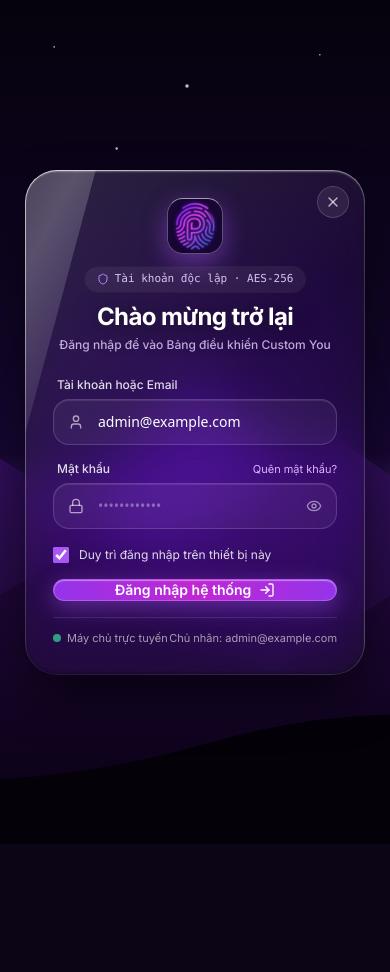
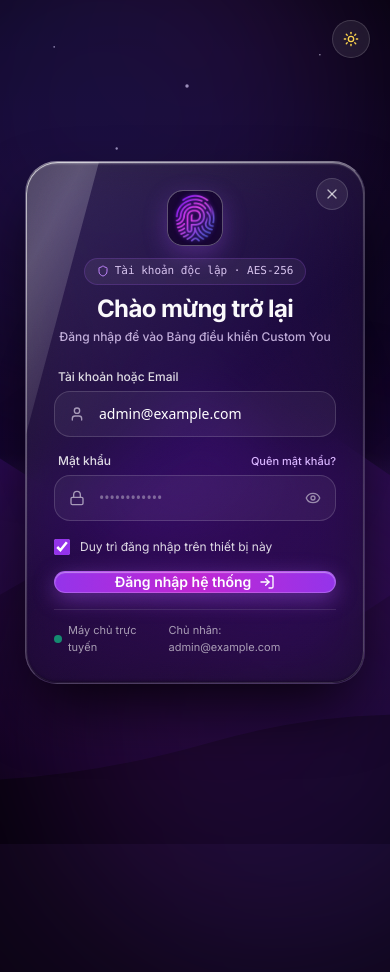
Before and after one commit to Duyneu/CustomYou, a Next.js app: page /login in a window 390 px wide. Before the commit the page ends 844 px from the top, so only its background shows below. Built offline with nearby package versions, Linux system fonts and the light colour scheme.

Commit message:
fix(login): implement adaptive dual-mode glassmorphism and high contrast text for login page

```diff
--- a/src/app/(auth)/login/page.tsx
+++ b/src/app/(auth)/login/page.tsx
@@ -1,6 +1,6 @@
 "use client";
 
-import React, { useState, Suspense } from "react";
+import React, { useState, useEffect, Suspense } from "react";
 import Image from "next/image";
 import { signIn } from "next-auth/react";
 import {
@@ -13,9 +13,38 @@ import {
   LogIn,
   Eye,
   EyeOff,
-  Sparkles,
   Shield,
+  Sun,
+  Moon,
 } from "lucide-react";
+import { useTheme } from "@/components/providers/theme-provider";
+
+function ThemeToggleButton() {
+  const { theme, setTheme } = useTheme();
+  const [mounted, setMounted] = useState(false);
+
+  useEffect(() => {
+    setMounted(true);
+  }, []);
+
+  if (!mounted) return null;
+
+  return (
+    <button
+      type="button"
+      onClick={() => setTheme(theme === "dark" ? "light" : "dark")}
+      className="absolute top-5 right-5 z-30 p-2.5 rounded-full bg-white/75 dark:bg-white/[0.08] backdrop-blur-md border border-purple-500/20 dark:border-white/15 text-foreground hover:scale-105 active:scale-95 transition-all shadow-sm cursor-pointer"
+      title={theme === "dark" ? "Chuyển sang giao diện sáng" : "Chuyển sang giao diện tối"}
+      aria-label="Đổi giao diện sáng/tối"
+    >
+      {theme === "dark" ? (
+        <Sun className="w-4 h-4 text-amber-300" />
+      ) : (
+        <Moon className="w-4 h-4 text-purple-600" />
+      )}
+    </button>
+  );
+}
 
 function LoginForm() {
   const [username, setUsername] = useState("admin@example.com");
@@ -125,9 +154,9 @@ function LoginForm() {
       <button
         type="button"
         onClick={handleReopen}
-        className="glass-reopen relative z-10 flex items-center gap-2.5 px-7 py-3.5 rounded-full bg-white/[0.08] backdrop-blur-[24px] backdrop-saturate-[190%] border border-white/20 text-white font-medium shadow-[0_15px_35px_rgba(0,0,0,0.5),inset_0_1px_1px_rgba(255,255,255,0.4)] hover:bg-white/[0.15] hover:scale-105 active:scale-95 transition-all duration-200"
+        className="glass-reopen relative z-10 flex items-center gap-2.5 px-7 py-3.5 rounded-full bg-white/80 dark:bg-white/[0.08] backdrop-blur-[24px] border border-purple-500/20 dark:border-white/20 text-foreground dark:text-white font-medium shadow-[0_15px_35px_rgba(112,50,180,0.15),inset_0_1px_1px_rgba(255,255,255,0.8)] dark:shadow-[0_15px_35px_rgba(0,0,0,0.5),inset_0_1px_1px_rgba(255,255,255,0.4)] hover:bg-white dark:hover:bg-white/[0.15] hover:scale-105 active:scale-95 transition-all duration-200"
       >
-        <LogIn className="w-4 h-4 text-purple-300" />
+        <LogIn className="w-4 h-4 text-purple-600 dark:text-purple-300" />
         <span>Đăng nhập Custom You</span>
       </button>
     );
@@ -149,13 +178,13 @@ function LoginForm() {
         aria-hidden="true"
       >
         <div
-          className="absolute -top-16 -left-16 w-84 h-84 rounded-full bg-gradient-to-tr from-purple-600 via-indigo-600 to-fuchsia-500 opacity-45 group-hover:opacity-75 group-hover:scale-110 transition-all duration-500 ease-out blur-[55px] will-change-transform"
+          className="absolute -top-16 -left-16 w-84 h-84 rounded-full bg-gradient-to-tr from-purple-400 via-indigo-300 to-fuchsia-300 dark:from-purple-600 dark:via-indigo-600 dark:to-fuchsia-500 opacity-55 dark:opacity-45 group-hover:opacity-80 dark:group-hover:opacity-75 group-hover:scale-110 transition-all duration-500 ease-out blur-[65px] will-change-transform"
         />
         <div
-          className="absolute -bottom-16 -right-16 w-84 h-84 rounded-full bg-gradient-to-br from-fuchsia-600 via-purple-600 to-indigo-800 opacity-40 group-hover:opacity-70 group-hover:scale-110 transition-all duration-500 ease-out blur-[60px] will-change-transform"
+          className="absolute -bottom-16 -right-16 w-84 h-84 rounded-full bg-gradient-to-br from-fuchsia-400 via-purple-300 to-indigo-400 dark:from-fuchsia-600 dark:via-purple-600 dark:to-indigo-800 opacity-50 dark:opacity-40 group-hover:opacity-75 dark:group-hover:opacity-70 group-hover:scale-110 transition-all duration-500 ease-out blur-[70px] will-change-transform"
         />
         <div
-          className="absolute w-64 h-64 rounded-full bg-purple-500/25 opacity-30 group-hover:opacity-55 group-hover:scale-120 transition-all duration-700 ease-out blur-[50px] will-change-transform"
+          className="absolute w-64 h-64 rounded-full bg-purple-500/20 dark:bg-purple-500/25 opacity-35 dark:opacity-30 group-hover:opacity-60 dark:group-hover:opacity-55 group-hover:scale-120 transition-all duration-700 ease-out blur-[55px] will-change-transform"
         />
       </div>
 
@@ -169,16 +198,10 @@ function LoginForm() {
       */}
       <div
         ref={cardRef}
-        className={`glass-panel relative z-10 w-full p-7 sm:p-9 rounded-[32px] text-white transition-all duration-300 ease-out will-change-transform ${
+        className={`glass-panel relative z-10 w-full p-7 sm:p-9 rounded-[32px] text-foreground dark:text-white transition-all duration-300 ease-out will-change-transform ${
           isClosing ? "animate-card-exit" : "animate-card-entry"
         }`}
         style={{
-          background:
-            "linear-gradient(135deg, rgba(255, 255, 255, 0.12) 0%, rgba(168, 85, 247, 0.05) 50%, rgba(255, 255, 255, 0.02) 100%), rgba(16, 7, 34, 0.38)",
-          backdropFilter: "blur(28px) saturate(190%) brightness(106%)",
-          WebkitBackdropFilter: "blur(28px) saturate(190%) brightness(106%)",
-          boxShadow:
-            "0 25px 55px -12px rgba(0, 0, 0, 0.75), inset 0 1.5px 2px 0 rgba(255, 255, 255, 0.45), inset 0 -1.5px 3px 0 rgba(0, 0, 0, 0.35)",
           transform: "translateZ(0)",
         }}
       >
@@ -190,14 +213,14 @@ function LoginForm() {
           type="button"
           onClick={handleClose}
           aria-label="Đóng bảng đăng nhập"
-          className="absolute top-4 right-4 w-8 h-8 rounded-full flex items-center justify-center text-white/70 hover:text-white bg-white/[0.08] hover:bg-white/[0.22] border border-white/15 hover:border-white/40 transition-all duration-200 hover:rotate-90 hover:scale-105 z-10 cursor-pointer"
+          className="absolute top-4 right-4 w-8 h-8 rounded-full flex items-center justify-center text-muted-foreground hover:text-foreground bg-purple-500/10 hover:bg-purple-500/20 border border-purple-500/20 dark:text-white/70 dark:hover:text-white dark:bg-white/[0.08] dark:hover:bg-white/[0.22] dark:border-white/15 dark:hover:border-white/40 transition-all duration-200 hover:rotate-90 hover:scale-105 z-10 cursor-pointer"
         >
           <X className="w-4 h-4" />
         </button>
 
         {/* Brand Header & Security Pill */}
         <div className="flex flex-col items-center mb-6 text-center">
-          <div className="relative w-14 h-14 rounded-2xl overflow-hidden border border-white/30 border-t-white/60 mb-3 bg-[#180733]/90 shadow-[0_8px_24px_rgba(168,85,247,0.45),inset_0_1px_1px_rgba(255,255,255,0.45)] flex items-center justify-center transition-transform duration-200 hover:scale-105">
+          <div className="relative w-14 h-14 rounded-2xl overflow-hidden border border-purple-500/20 dark:border-white/30 border-t-white/90 mb-3 bg-white/90 dark:bg-[#180733]/90 shadow-[0_8px_24px_rgba(168,85,247,0.3),inset_0_1px_1px_rgba(255,255,255,0.7)] flex items-center justify-center transition-transform duration-200 hover:scale-105">
             <Image
               src="/logo-mark.png"
               alt="Custom You"
@@ -208,15 +231,15 @@ function LoginForm() {
             />
           </div>
 
-          <div className="inline-flex items-center gap-1.5 px-3 py-1 rounded-full bg-white/[0.06] border border-white/12 text-[11px] text-purple-200/90 font-mono shadow-xs mb-2">
-            <Shield className="w-3 h-3 text-purple-400" />
+          <div className="inline-flex items-center gap-1.5 px-3 py-1 rounded-full bg-purple-500/10 dark:bg-white/[0.06] border border-purple-500/20 dark:border-white/12 text-[11px] text-purple-700 dark:text-purple-200/90 font-mono shadow-xs mb-2">
+            <Shield className="w-3 h-3 text-purple-600 dark:text-purple-400" />
             <span>Tài khoản độc lập · AES-256</span>
           </div>
 
-          <h1 className="text-2xl sm:text-3xl font-bold tracking-tight text-white drop-shadow-[0_2px_12px_rgba(0,0,0,0.6)]">
+          <h1 className="text-2xl sm:text-3xl font-bold tracking-tight text-foreground drop-shadow-xs">
             {isTwoFactorStep ? "Xác thực hai bước" : "Chào mừng trở lại"}
           </h1>
-          <p className="text-xs text-purple-200/80 mt-1 font-medium drop-shadow-xs">
+          <p className="text-xs text-purple-700/80 dark:text-purple-200/80 mt-1 font-medium">
             {isTwoFactorStep
               ? "Nhập mã bảo mật từ ứng dụng Google Authenticator"
               : "Đăng nhập để vào Bảng điều khiển Custom You"}
@@ -225,8 +248,8 @@ function LoginForm() {
 
         {/* Validation / Error Notice */}
         {error && (
-          <div className="mb-5 p-3 rounded-2xl border border-red-400/40 bg-red-950/60 backdrop-blur-md text-red-200 text-xs flex items-center gap-2.5 shadow-sm">
-            <AlertCircle className="w-4 h-4 shrink-0 text-red-300" />
+          <div className="mb-5 p-3 rounded-2xl border border-red-500/30 bg-red-500/10 text-red-600 dark:text-red-300 text-xs flex items-center gap-2.5 shadow-xs">
+            <AlertCircle className="w-4 h-4 shrink-0" />
             <span>{error}</span>
           </div>
         )}
@@ -237,11 +260,11 @@ function LoginForm() {
             <>
               {/* 1. Username / Email Input Capsule */}
               <div className="space-y-1.5">
-                <label className="text-xs font-medium text-white/85 pl-1 block">
+                <label className="text-xs font-medium text-foreground/85 dark:text-white/85 pl-1 block">
                   Tài khoản hoặc Email
                 </label>
-                <div className="relative flex items-center rounded-2xl bg-white/[0.05] hover:bg-white/[0.08] focus-within:bg-white/[0.09] border border-white/15 focus-within:border-purple-400/80 transition-all duration-200 shadow-[inset_0_1px_1px_rgba(255,255,255,0.12)] focus-within:shadow-[0_0_20px_rgba(168,85,247,0.35),inset_0_1px_1px_rgba(255,255,255,0.2)] group">
-                  <div className="pl-3.5 pr-1 text-white/60 group-focus-within:text-purple-300 transition-colors">
+                <div className="relative flex items-center rounded-2xl bg-white/70 hover:bg-white/90 focus-within:bg-white dark:bg-white/[0.05] dark:hover:bg-white/[0.08] dark:focus-within:bg-white/[0.09] border border-purple-500/20 dark:border-white/15 focus-within:border-purple-500 dark:focus-within:border-purple-400/80 transition-all duration-200 shadow-xs focus-within:shadow-[0_0_20px_rgba(168,85,247,0.25)] group">
+                  <div className="pl-3.5 pr-1 text-muted-foreground group-focus-within:text-purple-600 dark:group-focus-within:text-purple-300 transition-colors">
                     <User className="w-4 h-4" />
                   </div>
                   <input
@@ -250,7 +273,7 @@ function LoginForm() {
                     value={username}
                     onChange={(e) => setUsername(e.target.value)}
                     placeholder="admin@example.com"
-                    className="w-full bg-transparent px-2.5 py-3 text-sm text-white placeholder:text-white/35 outline-none font-sans drop-shadow-xs"
+                    className="w-full bg-transparent px-2.5 py-3 text-sm text-foreground dark:text-white placeholder:text-muted-foreground/60 dark:placeholder:text-white/35 outline-none font-sans"
                   />
                 </div>
               </div>
@@ -258,7 +281,7 @@ function LoginForm() {
               {/* 2. Password Input Capsule with Eye Visibility Toggle */}
               <div className="space-y-1.5">
                 <div className="flex items-center justify-between pl-1">
-                  <label className="text-xs font-medium text-white/85">
+                  <label className="text-xs font-medium text-foreground/85 dark:text-white/85">
                     Mật khẩu
                   </label>
                   <a
@@ -267,13 +290,13 @@ function LoginForm() {
                       e.preventDefault();
                       alert("Mật khẩu tài khoản chủ nhân đã được mã hóa an toàn.");
                     }}
-                    className="text-[11px] text-purple-300 hover:text-white hover:underline transition-colors"
+                    className="text-[11px] text-purple-600 dark:text-purple-300 hover:text-purple-800 dark:hover:text-white hover:underline transition-colors font-medium"
                   >
                     Quên mật khẩu?
                   </a>
                 </div>
-                <div className="relative flex items-center rounded-2xl bg-white/[0.05] hover:bg-white/[0.08] focus-within:bg-white/[0.09] border border-white/15 focus-within:border-purple-400/80 transition-all duration-200 shadow-[inset_0_1px_1px_rgba(255,255,255,0.12)] focus-within:shadow-[0_0_20px_rgba(168,85,247,0.35),inset_0_1px_1px_rgba(255,255,255,0.2)] group">
-                  <div className="pl-3.5 pr-1 text-white/60 group-focus-within:text-purple-300 transition-colors">
+                <div className="relative flex items-center rounded-2xl bg-white/70 hover:bg-white/90 focus-within:bg-white dark:bg-white/[0.05] dark:hover:bg-white/[0.08] dark:focus-within:bg-white/[0.09] border border-purple-500/20 dark:border-white/15 focus-within:border-purple-500 dark:focus-within:border-purple-400/80 transition-all duration-200 shadow-xs focus-within:shadow-[0_0_20px_rgba(168,85,247,0.25)] group">
+                  <div className="pl-3.5 pr-1 text-muted-foreground group-focus-within:text-purple-600 dark:group-focus-within:text-purple-300 transition-colors">
                     <Lock className="w-4 h-4" />
                   </div>
                   <input
@@ -282,12 +305,12 @@ function LoginForm() {
                     value={password}
                     onChange={(e) => setPassword(e.target.value)}
                     placeholder="••••••••••••"
-                    className="w-full bg-transparent px-2.5 py-3 text-sm text-white placeholder:text-white/35 outline-none font-sans drop-shadow-xs"
+                    className="w-full bg-transparent px-2.5 py-3 text-sm text-foreground dark:text-white placeholder:text-muted-foreground/60 dark:placeholder:text-white/35 outline-none font-sans"
                   />
                   <button
                     type="button"
                     onClick={() => setShowPassword(!showPassword)}
-                    className="pr-3.5 text-white/50 hover:text-white transition-colors focus:outline-none"
+                    className="pr-3.5 text-muted-foreground hover:text-foreground dark:text-white/50 dark:hover:text-white transition-colors focus:outline-none"
                     aria-label={showPassword ? "Ẩn mật khẩu" : "Hiện mật khẩu"}
                   >
                     {showPassword ? (
@@ -301,12 +324,12 @@ function LoginForm() {
 
               {/* 3. Remember Me Checkbox */}
               <div className="flex items-center pt-0.5">
-                <label className="flex items-center gap-2.5 cursor-pointer select-none text-xs text-white/85 hover:text-white transition-colors">
+                <label className="flex items-center gap-2.5 cursor-pointer select-none text-xs text-foreground/85 dark:text-white/85 hover:text-foreground dark:hover:text-white transition-colors">
                   <input
                     type="checkbox"
                     checked={rememberMe}
                     onChange={(e) => setRememberMe(e.target.checked)}
-                    className="w-4 h-4 rounded-md border-white/30 bg-white/[0.06] text-purple-600 focus:ring-0 focus:ring-offset-0 cursor-pointer accent-purple-500"
+                    className="w-4 h-4 rounded-md border-purple-500/30 dark:border-white/30 bg-white/80 dark:bg-white/[0.06] text-purple-600 focus:ring-0 focus:ring-offset-0 cursor-pointer accent-purple-600"
                   />
                   <span>Duy trì đăng nhập trên thiết bị này</span>
                 </label>
@@ -329,9 +352,9 @@ function LoginForm() {
               </button>
 
               {/* 5. Footer info */}
-              <div className="pt-3 flex items-center justify-between text-[11px] text-white/60 border-t border-white/10">
+              <div className="pt-3 flex items-center justify-between text-[11px] text-muted-foreground dark:text-white/60 border-t border-border/70 dark:border-white/10">
                 <div className="flex items-center gap-1.5">
-                  <span className="w-2 h-2 rounded-full bg-emerald-400 animate-pulse" />
+                  <span className="w-2 h-2 rounded-full bg-emerald-500 animate-pulse" />
                   <span>Máy chủ trực tuyến</span>
                 </div>
                 <span>Chủ nhân: admin@example.com</span>
@@ -340,16 +363,16 @@ function LoginForm() {
           ) : (
             /* 2FA Step for Owner Security */
             <>
-              <div className="p-3.5 rounded-2xl bg-white/[0.05] border border-white/15 text-xs space-y-1 mb-2 backdrop-blur-md">
-                <div className="text-white/70">Tài khoản chủ nhân:</div>
-                <div className="font-medium font-mono text-purple-200">{username}</div>
+              <div className="p-3.5 rounded-2xl bg-purple-500/[0.06] dark:bg-white/[0.05] border border-purple-500/20 dark:border-white/15 text-xs space-y-1 mb-2">
+                <div className="text-muted-foreground dark:text-white/70">Tài khoản chủ nhân:</div>
+                <div className="font-medium font-mono text-purple-700 dark:text-purple-200">{username}</div>
               </div>
 
               <div className="space-y-1.5">
-                <label className="text-xs font-medium text-white/85 pl-1 block text-center">
+                <label className="text-xs font-medium text-foreground/85 dark:text-white/85 pl-1 block text-center">
                   Mã 6 chữ số từ Google Authenticator
                 </label>
-                <div className="relative flex items-center rounded-2xl bg-white/[0.06] border border-white/20 focus-within:border-purple-400 focus-within:shadow-[0_0_20px_rgba(168,85,247,0.4)] transition-all duration-200">
+                <div className="relative flex items-center rounded-2xl bg-white/75 dark:bg-white/[0.06] border border-purple-500/20 dark:border-white/20 focus-within:border-purple-500 dark:focus-within:border-purple-400 focus-within:shadow-[0_0_20px_rgba(168,85,247,0.3)] transition-all duration-200">
                   <input
                     type="text"
                     required
@@ -358,9 +381,9 @@ function LoginForm() {
                     value={twoFactorCode}
                     onChange={(e) => setTwoFactorCode(e.target.value)}
                     placeholder="123 456"
-                    className="w-full bg-transparent py-3 text-center font-mono tracking-widest text-xl text-white outline-none"
+                    className="w-full bg-transparent py-3 text-center font-mono tracking-widest text-xl text-foreground dark:text-white outline-none"
                   />
-                  <div className="pr-3.5 text-purple-300 pointer-events-none">
+                  <div className="pr-3.5 text-purple-600 dark:text-purple-300 pointer-events-none">
                     <ShieldCheck className="w-5 h-5" />
                   </div>
                 </div>
@@ -381,7 +404,7 @@ function LoginForm() {
                   setTwoFactorCode("");
                   setError(null);
                 }}
-                className="w-full py-2.5 text-xs text-white/70 hover:text-white flex items-center justify-center gap-1.5 transition-colors cursor-pointer"
+                className="w-full py-2.5 text-xs text-muted-foreground hover:text-foreground dark:text-white/70 dark:hover:text-white flex items-center justify-center gap-1.5 transition-colors cursor-pointer"
               >
                 <ArrowLeft className="w-3.5 h-3.5" />
                 Quay lại bước trước
@@ -396,10 +419,29 @@ function LoginForm() {
 
 export default function LoginPage() {
   return (
-    <div className="min-h-screen w-full relative flex items-center justify-center p-4 sm:p-6 bg-[#070210] bg-[url('/mountains.svg')] bg-cover bg-center bg-no-repeat overflow-x-clip selection:bg-purple-600 selection:text-white">
+    <div className="min-h-screen w-full relative flex items-center justify-center p-4 sm:p-6 bg-[#f6f2fd] dark:bg-[#070210] transition-colors duration-300 overflow-x-clip selection:bg-purple-600 selection:text-white">
+      {/* Background Graphic Mountain Backdrop: Adaptive opacity */}
+      <div
+        className="absolute inset-0 bg-[url('/mountains.svg')] bg-cover bg-center bg-no-repeat opacity-25 dark:opacity-85 pointer-events-none transition-opacity duration-300"
+        aria-hidden="true"
+      />
+
+      {/* Ambient Depth Aurora pools */}
+      <div
+        className="absolute -top-32 -left-32 w-[30rem] h-[30rem] rounded-full bg-gradient-to-tr from-purple-400/30 via-indigo-300/25 to-fuchsia-300/30 dark:from-purple-700/25 dark:via-indigo-600/20 dark:to-fuchsia-600/25 blur-[90px] pointer-events-none transition-all duration-300"
+        aria-hidden="true"
+      />
+      <div
+        className="absolute -bottom-32 -right-32 w-[30rem] h-[30rem] rounded-full bg-gradient-to-br from-fuchsia-300/30 via-purple-300/25 to-indigo-300/30 dark:from-fuchsia-700/25 dark:via-purple-700/20 dark:to-indigo-800/25 blur-[90px] pointer-events-none transition-all duration-300"
+        aria-hidden="true"
+      />
+
+      {/* Quick Theme Toggle Button */}
+      <ThemeToggleButton />
+
       <Suspense
         fallback={
-          <div className="text-xs text-white/60">Đang tải giao diện...</div>
+          <div className="text-xs text-muted-foreground">Đang tải giao diện...</div>
         }
       >
         <LoginForm />
--- a/src/app/globals.css
+++ b/src/app/globals.css
@@ -264,12 +264,50 @@
   border-top: 1px solid rgba(255, 255, 255, 0.28);
 }
 
-/* Auth Card Specular Sweep & Masked Rim */
+/* Auth Card Specular Sweep & Masked Rim: Dual-Mode Apple Liquid Glass */
 .glass-panel {
   position: relative;
   isolation: isolate;
+  background-image: linear-gradient(
+    135deg,
+    rgba(255, 255, 255, 0.88) 0%,
+    rgba(246, 240, 255, 0.80) 50%,
+    rgba(255, 255, 255, 0.72) 100%
+  );
+  background-color: rgba(255, 255, 255, 0.80);
+  -webkit-backdrop-filter: blur(28px) saturate(190%);
+  backdrop-filter: blur(28px) saturate(190%);
+  border: 1px solid rgba(168, 85, 247, 0.18);
+  border-top: 1.5px solid rgba(255, 255, 255, 0.98);
+  border-left: 1px solid rgba(255, 255, 255, 0.85);
+  box-shadow:
+    0 25px 60px -12px rgba(112, 50, 180, 0.20),
+    0 4px 16px -2px rgba(0, 0, 0, 0.05),
+    inset 0 1.5px 2px 0 rgba(255, 255, 255, 0.95),
+    inset 0 -1.5px 3px 0 rgba(168, 85, 247, 0.08);
+  color: #17072b;
   transform: translateZ(0);
   will-change: transform;
+}
+
+.dark .glass-panel {
+  background-image: linear-gradient(
+    135deg,
+    rgba(255, 255, 255, 0.12) 0%,
+    rgba(168, 85, 247, 0.05) 50%,
+    rgba(255, 255, 255, 0.02) 100%
+  );
+  background-color: rgba(16, 7, 34, 0.65);
+  -webkit-backdrop-filter: blur(28px) saturate(190%) brightness(106%);
+  backdrop-filter: blur(28px) saturate(190%) brightness(106%);
+  border: 1px solid rgba(255, 255, 255, 0.14);
+  border-top: 1.5px solid rgba(255, 255, 255, 0.45);
+  border-left: 1px solid rgba(255, 255, 255, 0.25);
+  box-shadow:
+    0 30px 65px -12px rgba(0, 0, 0, 0.85),
+    inset 0 1.5px 2px 0 rgba(255, 255, 255, 0.45),
+    inset 0 -1.5px 3px 0 rgba(0, 0, 0, 0.4);
+  color: #ffffff;
 }
 
 .glass-panel::before {
@@ -280,10 +318,10 @@
   padding: 1px;
   background: linear-gradient(
     135deg,
-    rgba(255, 255, 255, 0.65) 0%,
-    rgba(255, 255, 255, 0.25) 30%,
-    rgba(255, 255, 255, 0.04) 55%,
-    rgba(255, 255, 255, 0.15) 100%
+    rgba(255, 255, 255, 0.95) 0%,
+    rgba(168, 85, 247, 0.3) 40%,
+    rgba(255, 255, 255, 0.1) 70%,
+    rgba(255, 255, 255, 0.6) 100%
   );
   -webkit-mask:
     linear-gradient(#000 0 0) content-box,
@@ -292,6 +330,16 @@
           mask-composite: exclude;
   pointer-events: none;
   z-index: 1;
+}
+
+.dark .glass-panel::before {
+  background: linear-gradient(
+    135deg,
+    rgba(255, 255, 255, 0.65) 0%,
+    rgba(255, 255, 255, 0.25) 30%,
+    rgba(255, 255, 255, 0.04) 55%,
+    rgba(255, 255, 255, 0.15) 100%
+  );
 }
 
 .glass-panel::after {
@@ -322,10 +370,14 @@
   left: 0;
   width: 50%;
   height: 100%;
-  background: linear-gradient(105deg, transparent, rgba(255, 255, 255, 0.22), transparent);
+  background: linear-gradient(105deg, transparent, rgba(255, 255, 255, 0.35), transparent);
   transform: skewX(-15deg) translateX(-120%);
   animation: sweepAnimation 6s ease-in-out infinite;
   will-change: transform;
+}
+
+.dark .glass-sweep-track::before {
+  background: linear-gradient(105deg, transparent, rgba(255, 255, 255, 0.22), transparent);
 }
 
 /* Glassmorphism Keyframe Animations */
@@ -378,6 +430,7 @@
   .bg-card,
   .minimal-surface {
     background: #fbf9fd !important;
+    color: #17072b !important;
     backdrop-filter: none !important;
     -webkit-backdrop-filter: none !important;
   }
@@ -419,6 +472,7 @@
   .bg-card,
   .minimal-surface {
     background-color: rgba(251, 249, 253, 0.96);
+    color: #17072b;
   }
   .dark .glass-card,
   .dark .glass-chrome,
@@ -428,6 +482,7 @@
   .dark .bg-card,
   .dark .minimal-surface {
     background-color: rgba(18, 8, 36, 0.94);
+    color: #fbf9ff;
   }
 }
 
```
